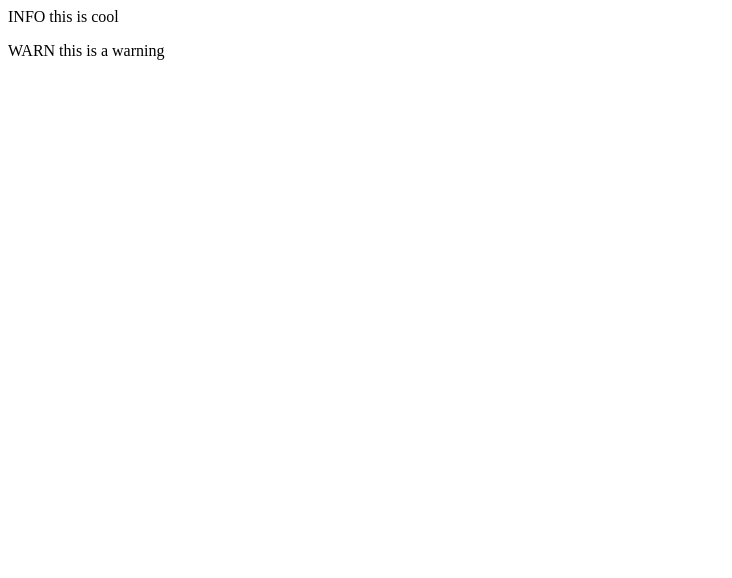
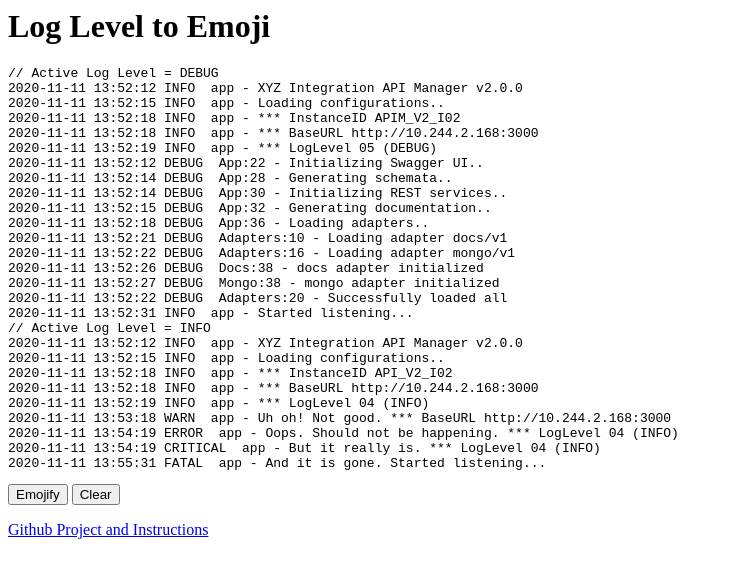
Before and after one commit to paulospx/loglevel2emoji, a plain HTML site: page index.html in a window 1280 px wide. Shown: the whole page, without its empty margins (0-732 px from the left). Drawn offline with Linux system fonts and the light colour scheme.

Commit message:
Update index page

```diff
--- a/index.html
+++ b/index.html
@@ -3,7 +3,41 @@
     <title>Loglevel to emoji</title>
 </head>
 <body>
-    <p> INFO this is cool </p>
-    <p> WARN this is a warning </p>
+    <h1>Log Level to Emoji</h1>
+
+    <pre>
+// Active Log Level = DEBUG
+2020-11-11 13:52:12 INFO  app - XYZ Integration API Manager v2.0.0
+2020-11-11 13:52:15 INFO  app - Loading configurations..
+2020-11-11 13:52:18 INFO  app - *** InstanceID APIM_V2_I02
+2020-11-11 13:52:18 INFO  app - *** BaseURL http://10.244.2.168:3000
+2020-11-11 13:52:19 INFO  app - *** LogLevel 05 (DEBUG)
+2020-11-11 13:52:12 DEBUG  App:22 - Initializing Swagger UI..
+2020-11-11 13:52:14 DEBUG  App:28 - Generating schemata..
+2020-11-11 13:52:14 DEBUG  App:30 - Initializing REST services..
+2020-11-11 13:52:15 DEBUG  App:32 - Generating documentation..
+2020-11-11 13:52:18 DEBUG  App:36 - Loading adapters..
+2020-11-11 13:52:21 DEBUG  Adapters:10 - Loading adapter docs/v1
+2020-11-11 13:52:22 DEBUG  Adapters:16 - Loading adapter mongo/v1
+2020-11-11 13:52:26 DEBUG  Docs:38 - docs adapter initialized
+2020-11-11 13:52:27 DEBUG  Mongo:38 - mongo adapter initialized
+2020-11-11 13:52:22 DEBUG  Adapters:20 - Successfully loaded all
+2020-11-11 13:52:31 INFO  app - Started listening...
+// Active Log Level = INFO
+2020-11-11 13:52:12 INFO  app - XYZ Integration API Manager v2.0.0
+2020-11-11 13:52:15 INFO  app - Loading configurations..
+2020-11-11 13:52:18 INFO  app - *** InstanceID API_V2_I02
+2020-11-11 13:52:18 INFO  app - *** BaseURL http://10.244.2.168:3000
+2020-11-11 13:52:19 INFO  app - *** LogLevel 04 (INFO)
+2020-11-11 13:53:18 WARN  app - Uh oh! Not good. *** BaseURL http://10.244.2.168:3000
+2020-11-11 13:54:19 ERROR  app - Oops. Should not be happening. *** LogLevel 04 (INFO)
+2020-11-11 13:54:19 CRITICAL  app - But it really is. *** LogLevel 04 (INFO)
+2020-11-11 13:55:31 FATAL  app - And it is gone. Started listening...
+</pre>
 </body>
+    <button onclick="(function(){var d=document,s=d.createElement('script');s.src='http://localhost:9527/emoji_log_level.js';d.body.appendChild(s);}())">Emojify</button>
+    <button onclick="location.reload();">Clear</button>
+    <p>
+        <a target="_blank" href="https://github.com/paulospx/loglevel2emoji">Github Project and Instructions</a>
+    </p>
 </html>
```
Also changed, not shown: emoji_log_level.js (+2 -17 lines).
